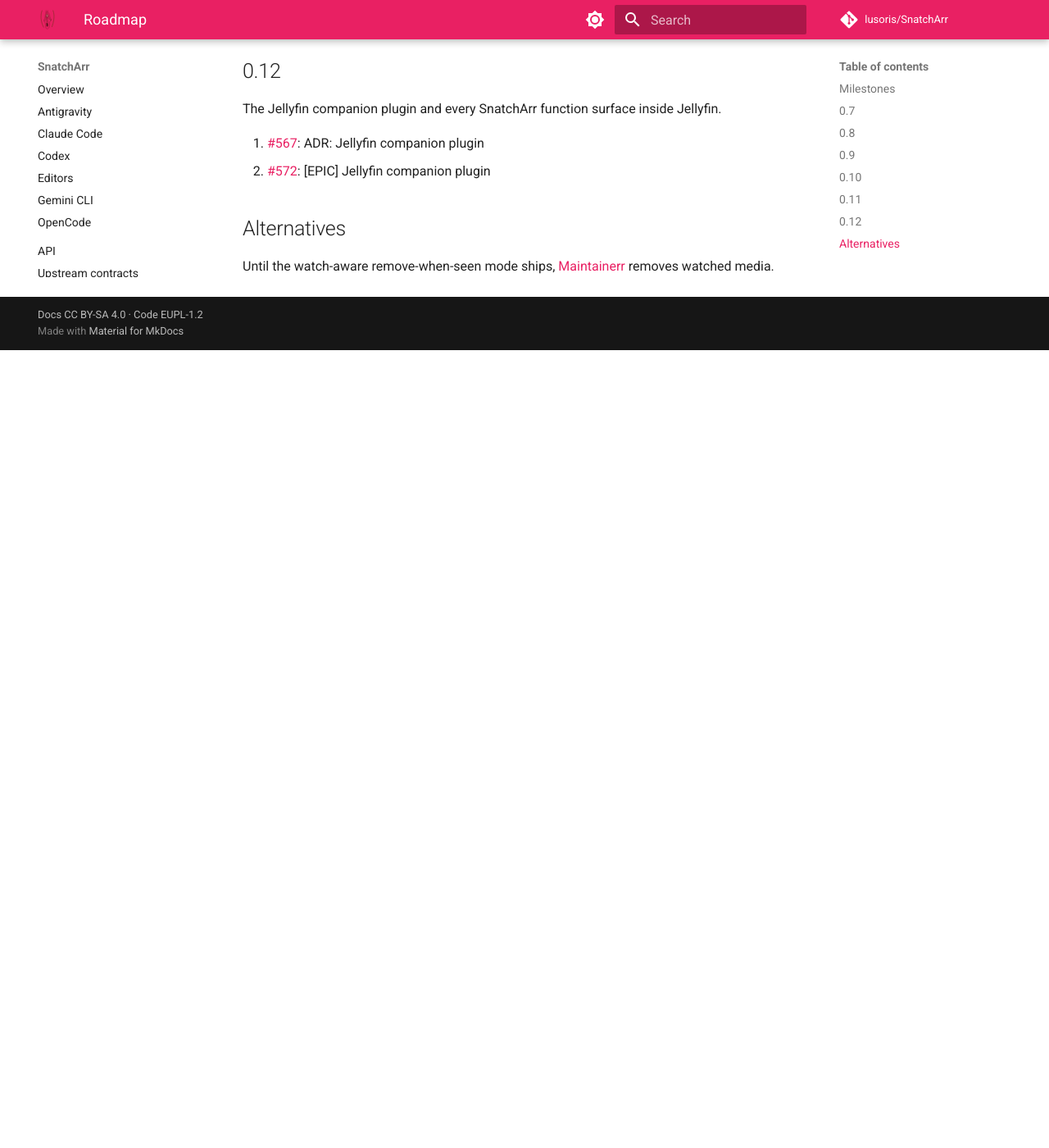
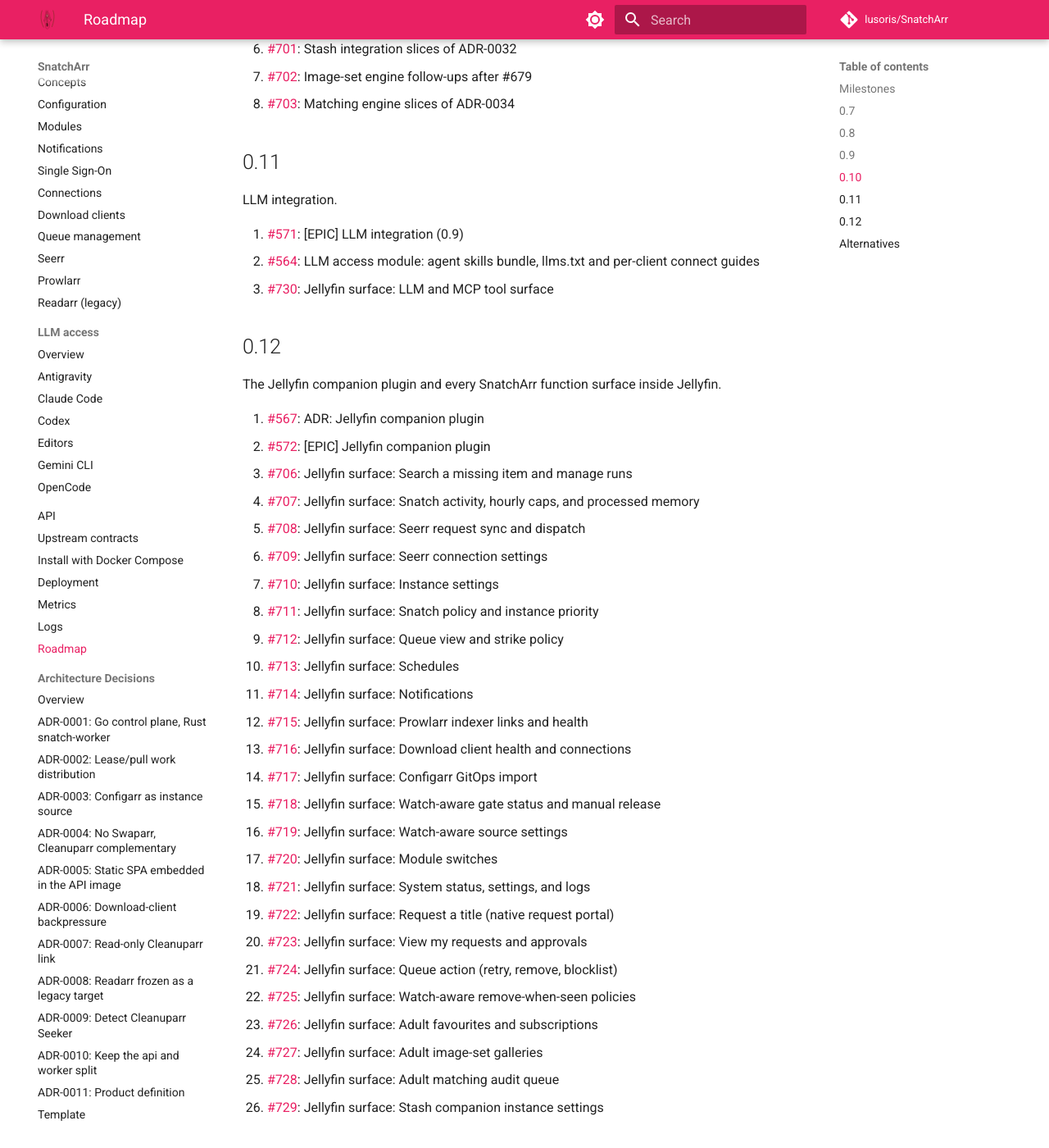
Before and after one commit to lusoris/SnatchArr, an MkDocs documentation site: the page built from docs/roadmap.md, in a window 1280 px wide and 1400 px high, scrolled down 3491 px. Shown: the whole window at 82% size. Built offline with MkDocs 1.6.1 and Material for MkDocs 9.7.7, drawn with Linux system fonts in a browser that asks for light colours; comment, search, counter and statistics services are not loaded; before the commit the page ends 3918 px from its top, so only the background shows below that; some of the changed text lies outside the part shown.

Commit message:
docs(roadmap): add the ADR-0035 and ADR-0036 issues to the roadmap
Adds the 26 Jellyfin surface issues from the ADR-0035 function table
and the 8 request slices from ADR-0036 in their milestones' blocking
order.

Signed-off-by: lusoris <lusoris@proton.me>

```diff
--- a/docs/roadmap.md
+++ b/docs/roadmap.md
@@ -31,6 +31,7 @@
 1. [#683](https://github.com/lusoris/SnatchArr/issues/683): Link a second sign-in identity from the account page
 1. [#684](https://github.com/lusoris/SnatchArr/issues/684): Map Seerr requests to the requesting Jellyfin user
 1. [#685](https://github.com/lusoris/SnatchArr/issues/685): Sign-in for any adopter without a reverse proxy or identity provider
+1. [#705](https://github.com/lusoris/SnatchArr/issues/705): Jellyfin surface: API keys
 1. [#686](https://github.com/lusoris/SnatchArr/issues/686): Close out stale active units in the plan graph with evidence
 1. [#493](https://github.com/lusoris/SnatchArr/issues/493): Security Scan fails on main
 1. [#522](https://github.com/lusoris/SnatchArr/issues/522): test(httpapi): race tests hit auth deadlines on a heavily loaded host
@@ -78,6 +79,12 @@
 
 1. [#570](https://github.com/lusoris/SnatchArr/issues/570): [EPIC] Optional modules (0.8 and 0.9)
 1. [#693](https://github.com/lusoris/SnatchArr/issues/693): Community requests with voting and admin approval rules
+1. [#731](https://github.com/lusoris/SnatchArr/issues/731): Register requests module switch and schema migrations
+1. [#732](https://github.com/lusoris/SnatchArr/issues/732): Implement deterministic approval rule and quota engine
+1. [#733](https://github.com/lusoris/SnatchArr/issues/733): Add OpenAPI endpoints for submitting, listing, and voting on requests
+1. [#734](https://github.com/lusoris/SnatchArr/issues/734): Add handoff adapters for music, books, comics, and games wishlist
+1. [#735](https://github.com/lusoris/SnatchArr/issues/735): Extend notification engine with community request lifecycle events
+1. [#736](https://github.com/lusoris/SnatchArr/issues/736): Add community requests and voting view in SnatchArr SPA
 1. [#565](https://github.com/lusoris/SnatchArr/issues/565): Request portal module for media types Seerr does not cover
 1. [#694](https://github.com/lusoris/SnatchArr/issues/694): Watch-aware modes: season gate observe run, then remove-when-seen
 1. [#695](https://github.com/lusoris/SnatchArr/issues/695): Product rename candidates
@@ -92,6 +99,8 @@
 The adult module: identity model, Stash integration, image sets, matching and adult requests.
 
 1. [#566](https://github.com/lusoris/SnatchArr/issues/566): Adult content module: stash-box sync, favourites, scene image sets and Jellyfin integration
+1. [#737](https://github.com/lusoris/SnatchArr/issues/737): Add adult scene, performer, and studio request kinds and Whisparr handoff
+1. [#738](https://github.com/lusoris/SnatchArr/issues/738): Isolate adult request visibility, voting, and sanitized notifications
 1. [#699](https://github.com/lusoris/SnatchArr/issues/699): Adult request kind on the community request model
 1. [#700](https://github.com/lusoris/SnatchArr/issues/700): Adult identity model: implementation slices of ADR-0033
 1. [#701](https://github.com/lusoris/SnatchArr/issues/701): Stash integration slices of ADR-0032
@@ -104,6 +113,7 @@
 
 1. [#571](https://github.com/lusoris/SnatchArr/issues/571): [EPIC] LLM integration (0.9)
 1. [#564](https://github.com/lusoris/SnatchArr/issues/564): LLM access module: agent skills bundle, llms.txt and per-client connect guides
+1. [#730](https://github.com/lusoris/SnatchArr/issues/730): Jellyfin surface: LLM and MCP tool surface
 
 ## 0.12
 
@@ -111,6 +121,30 @@
 
 1. [#567](https://github.com/lusoris/SnatchArr/issues/567): ADR: Jellyfin companion plugin
 1. [#572](https://github.com/lusoris/SnatchArr/issues/572): [EPIC] Jellyfin companion plugin
+1. [#706](https://github.com/lusoris/SnatchArr/issues/706): Jellyfin surface: Search a missing item and manage runs
+1. [#707](https://github.com/lusoris/SnatchArr/issues/707): Jellyfin surface: Snatch activity, hourly caps, and processed memory
+1. [#708](https://github.com/lusoris/SnatchArr/issues/708): Jellyfin surface: Seerr request sync and dispatch
+1. [#709](https://github.com/lusoris/SnatchArr/issues/709): Jellyfin surface: Seerr connection settings
+1. [#710](https://github.com/lusoris/SnatchArr/issues/710): Jellyfin surface: Instance settings
+1. [#711](https://github.com/lusoris/SnatchArr/issues/711): Jellyfin surface: Snatch policy and instance priority
+1. [#712](https://github.com/lusoris/SnatchArr/issues/712): Jellyfin surface: Queue view and strike policy
+1. [#713](https://github.com/lusoris/SnatchArr/issues/713): Jellyfin surface: Schedules
+1. [#714](https://github.com/lusoris/SnatchArr/issues/714): Jellyfin surface: Notifications
+1. [#715](https://github.com/lusoris/SnatchArr/issues/715): Jellyfin surface: Prowlarr indexer links and health
+1. [#716](https://github.com/lusoris/SnatchArr/issues/716): Jellyfin surface: Download client health and connections
+1. [#717](https://github.com/lusoris/SnatchArr/issues/717): Jellyfin surface: Configarr GitOps import
+1. [#718](https://github.com/lusoris/SnatchArr/issues/718): Jellyfin surface: Watch-aware gate status and manual release
+1. [#719](https://github.com/lusoris/SnatchArr/issues/719): Jellyfin surface: Watch-aware source settings
+1. [#720](https://github.com/lusoris/SnatchArr/issues/720): Jellyfin surface: Module switches
+1. [#721](https://github.com/lusoris/SnatchArr/issues/721): Jellyfin surface: System status, settings, and logs
+1. [#722](https://github.com/lusoris/SnatchArr/issues/722): Jellyfin surface: Request a title (native request portal)
+1. [#723](https://github.com/lusoris/SnatchArr/issues/723): Jellyfin surface: View my requests and approvals
+1. [#724](https://github.com/lusoris/SnatchArr/issues/724): Jellyfin surface: Queue action (retry, remove, blocklist)
+1. [#725](https://github.com/lusoris/SnatchArr/issues/725): Jellyfin surface: Watch-aware remove-when-seen policies
+1. [#726](https://github.com/lusoris/SnatchArr/issues/726): Jellyfin surface: Adult favourites and subscriptions
+1. [#727](https://github.com/lusoris/SnatchArr/issues/727): Jellyfin surface: Adult image-set galleries
+1. [#728](https://github.com/lusoris/SnatchArr/issues/728): Jellyfin surface: Adult matching audit queue
+1. [#729](https://github.com/lusoris/SnatchArr/issues/729): Jellyfin surface: Stash companion instance settings
 
 ## Alternatives
 
```
Also changed, not shown: other parts of docs/roadmap.md (+5 -5 lines).
